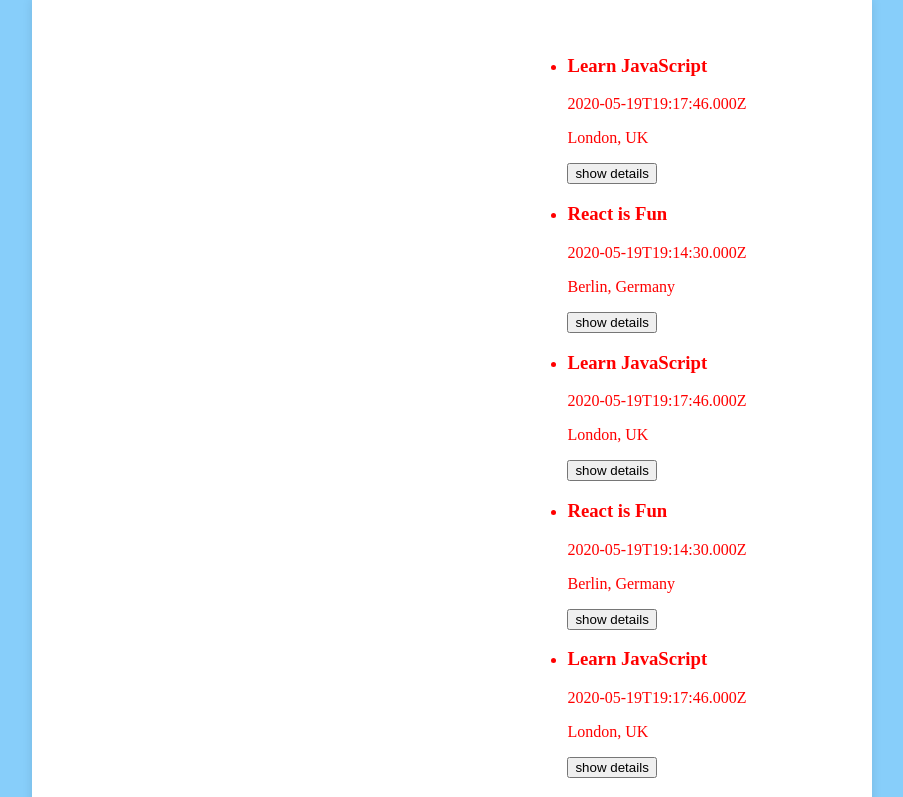
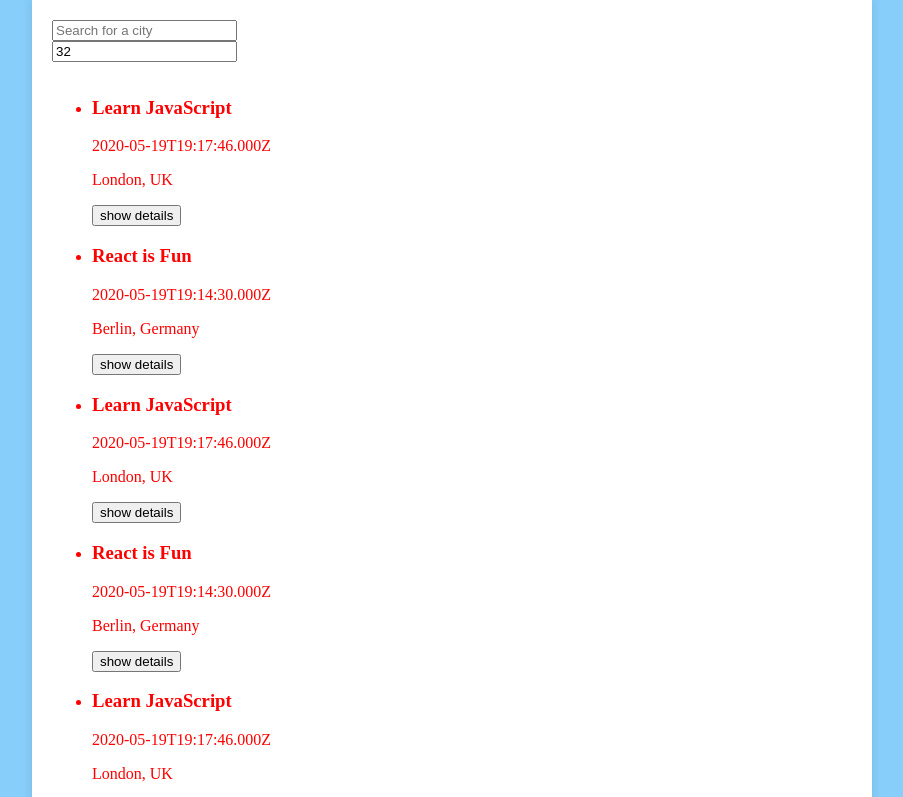
Before and after one commit to rlunatrepczynski/meet, a React (Create React App) app: page / in a window 1280 px wide. Shown: the top 797 px of the page, without its empty margins (188-1091 px from the left). Built offline with nearby package versions, Linux system fonts and the light colour scheme.

Commit message:
Update App.css
Updated .App styling

```diff
--- a/src/App.css
+++ b/src/App.css
@@ -6,8 +6,8 @@ body {
 
 .App {
   display: flex;
+  flex-direction: column;
   justify-content: center;
-  align-items: center;
   max-width: 800px;
   margin: 0 auto;
   padding: 20px;
@@ -20,7 +20,7 @@ li {
   color: red;
 }
 
-.details-button:hover {
+.details-btn:hover {
   background-color: green;
 }
 
```
